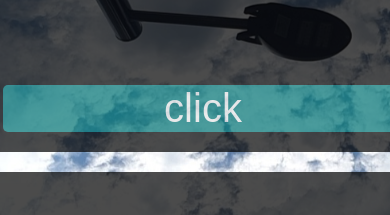
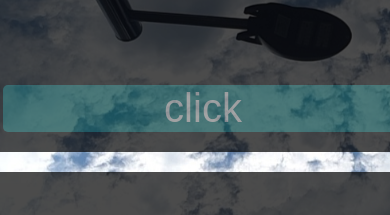
Before and after one commit to bion0625/textchoice, a plain HTML site: page index.html in a window 390 px wide. In both pictures the pointer is over the button 203 px from the left and 434 px from the top of the page. Shown: the part 326-541 px from the top of the page. Drawn offline with Linux system fonts and the light colour scheme.

Commit message:
버튼 반응형으로 변경(2)

```diff
--- a/style.css
+++ b/style.css
@@ -63,7 +63,7 @@ span{
         width: 400px;
         font-size: 40px;
     }
-    button:focus{
+    button:hover{
         opacity: 0.5;
     }
     button:active{
```
